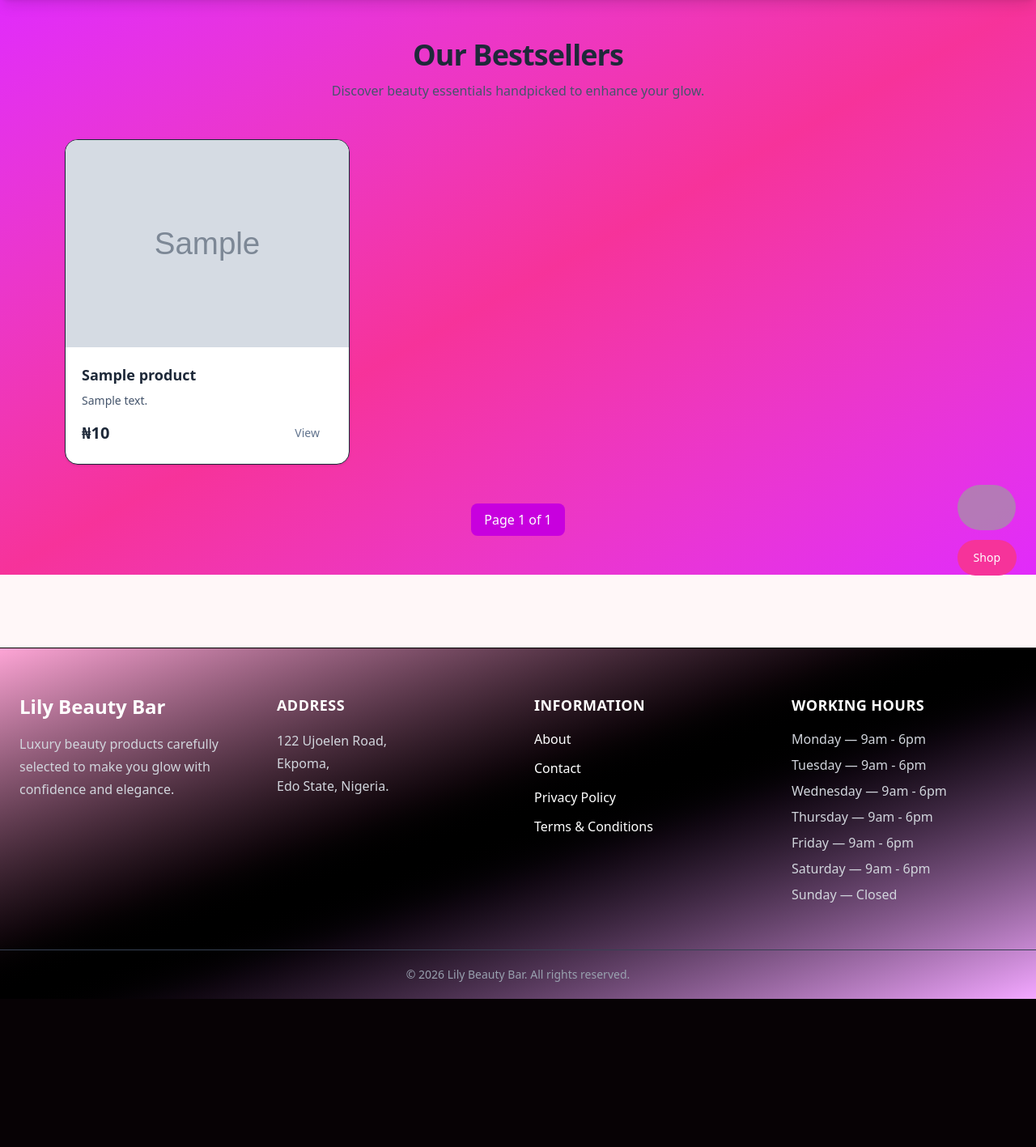
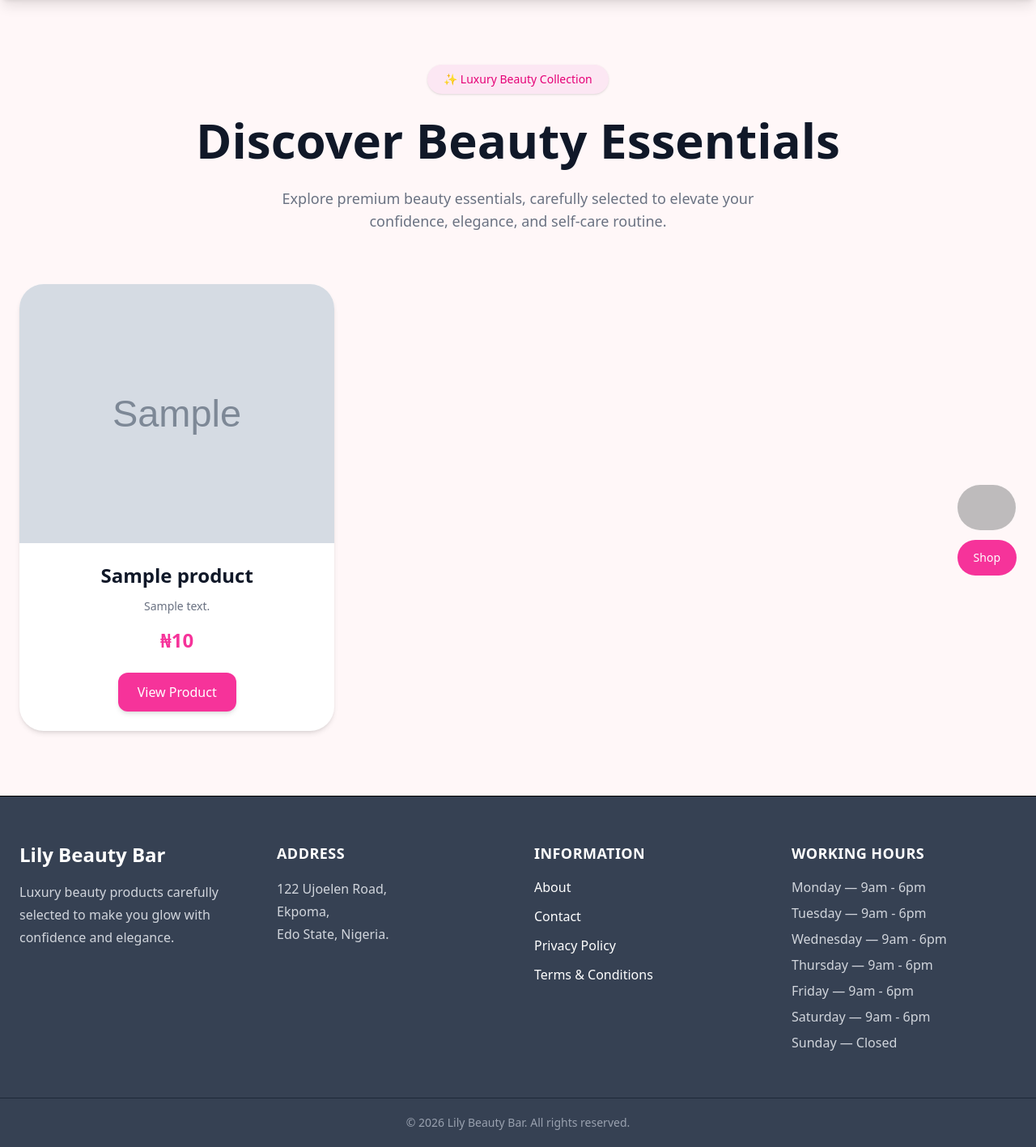
Before and after one commit to blessing267/lilybeautybar, a Django app: template shop/templates/shop/products.html in a window 1280 px wide. Shown: the part 65-1482 px from the top of the page at 81% size. Before the commit the page ends 1299 px from the top, so only its background shows below. Run offline with Django 3.2, Linux system fonts and the light colour scheme; the template is opened without the code that fills it: most values are stand-ins (such as "Sample title", 1, 10 or a date in 2020); grey boxes marked "Sample" are stand-in pictures; parts of the project's set-up code (start-up, migrations or seed data) failed here and were passed over; some libraries are stand-ins or nearby versions; grey boxes are pictures that could not be loaded.

Commit message:
'update'

```diff
--- a/shop/templates/shop/base.html
+++ b/shop/templates/shop/base.html
@@ -98,7 +98,7 @@
   </main>
 
   <!-- Footer -->
-<footer class="border-t-1 border-black bg-gradient-to-br from-pink-300 via-black to-fuchsia-300 text-white">
+<footer class="border-t-1 border-black bg-gray-700 text-white">
 
 
   <!-- Top Footer Section -->
@@ -181,7 +181,7 @@
   </div>
 
   <!-- Bottom Footer -->
-  <div class="border-t border-gray-700">
+  <div class="border-t border-gray-800">
     <div class="max-w-7xl mx-auto px-6 py-5 text-center text-sm text-gray-400">
       © {% now "Y" %} Lily Beauty Bar. All rights reserved.
     </div>
--- a/shop/templates/shop/home.html
+++ b/shop/templates/shop/home.html
@@ -253,7 +253,7 @@
             Join our newsletter for exclusive offers, beauty tips and updates.
         </p>
 
-        <form class="mt-8 flex flex-col sm:flex-row gap-4 justify-center">
+        <form class="mt-8 flex flex-col gap-4 items-center">
 
             <input
                 type="email"
--- a/shop/templates/shop/products.html
+++ b/shop/templates/shop/products.html
@@ -2,85 +2,172 @@
 {% block title %}Shop • Lily Beauty Bar{% endblock %}
 
 {% block content %}
-<section class="py-12 bg-gradient-to-br from-fuchsia-500 via-pink-500 to-fuchsia-500">
 
-  <div class="max-w-6xl mx-auto px-4">
-  <!-- Page heading -->
-  <div class="text-center mb-12">
-    <h1 class="text-4xl font-bold tracking-tight">Our Bestsellers</h1>
-    <p class="mt-3 text-slate-600">Discover beauty essentials handpicked to enhance your glow.</p>
+<!-- PRODUCTS HERO -->
+<section class="bg-[#fff7f8] py-20">
+
+    <div class="max-w-7xl mx-auto px-6">
+
+        <!-- Heading -->
+        <div class="text-center mb-16">
+
+            <span class="inline-flex items-center px-5 py-2 rounded-full bg-pink-100 text-pink-600 text-sm font-medium mb-5 shadow-sm">
+                ✨ Luxury Beauty Collection
+            </span>
+
+            <h1 class="text-5xl md:text-6xl font-bold text-gray-900 leading-tight">
+                Discover Beauty Essentials
+            </h1>
+
+            <p class="mt-5 text-gray-500 max-w-2xl mx-auto text-lg">
+                Explore premium beauty essentials, carefully selected
+                to elevate your confidence, elegance, and self-care routine.
+            </p>
+
         </div>
 
         <!-- Product Grid -->
         <div class="grid gap-8 sm:grid-cols-2 lg:grid-cols-3">
+
             {% for product in products %}
-      <div class="group rounded-2xl border bg-white shadow hover:shadow-lg transition overflow-hidden">
+
+            <div class="group bg-white rounded-[30px] overflow-hidden shadow-md hover:shadow-2xl transition duration-500 hover:-translate-y-2">
+
                 <!-- Product Image -->
                 <a href="{% url 'product_detail' product.pk %}">
+
                     {% if product.image %}
-            <img src="{{ product.image.url }}" alt="{{ product.name }}"
-                 class="w-full h-64 object-cover group-hover:scale-105 transition-transform" />
+                    <div class="overflow-hidden">
+
+                        <img
+                            src="{{ product.image.url }}"
+                            alt="{{ product.name }}"
+                            class="w-full h-80 object-cover group-hover:scale-110 transition duration-700"
+                        >
+
+                    </div>
+
                     {% else %}
-            <div class="w-full h-64 bg-slate-100 flex items-center justify-center">
-              <span class="text-slate-400">No Image</span>
+
+                    <div class="w-full h-80 bg-pink-50 flex items-center justify-center text-gray-400 text-lg">
+                        No Image Available
                     </div>
+
                     {% endif %}
+
                 </a>
 
-        <!-- Product Info -->
-        <div class="p-5">
-          <h2 class="font-semibold text-lg group-hover:text-[var(--brand)] transition">
-            <a href="{% url 'product_detail' product.pk %}">{{ product.name }}</a>
+                <!-- Product Details -->
+                <div class="p-6 text-center">
+
+                    <h2 class="text-2xl font-semibold text-gray-900 group-hover:text-pink-500 transition duration-300">
+
+                        <a href="{% url 'product_detail' product.pk %}">
+                            {{ product.name }}
+                        </a>
+
                     </h2>
-          <p class="mt-2 text-sm text-slate-600 line-clamp-2">{{ product.description }}</p>
-          <div class="mt-3 flex items-center justify-between">
-            <span class="text-xl font-bold">₦{{ product.price }}</span>
-            <a href="{% url 'product_detail' product.pk %}"
-               class="px-4 py-2 rounded-lg bg-[var(--brand)] text-slate-500 text-sm hover:opacity-90">
-               View
+
+                    <p class="mt-3 text-gray-500 text-sm line-clamp-2">
+                        {{ product.description }}
+                    </p>
+
+                    <!-- Price -->
+                    <div class="mt-4">
+                        <span class="text-2xl font-bold text-pink-500">
+                            ₦{{ product.price }}
+                        </span>
+                    </div>
+
+                    <!-- Button -->
+                    <a
+                        href="{% url 'product_detail' product.pk %}"
+                        class="mt-6 inline-block px-6 py-3 bg-pink-500 hover:bg-pink-600 text-white rounded-xl shadow-md transition duration-300 hover:scale-105"
+                    >
+                        View Product
                     </a>
+
                 </div>
+
             </div>
+
+            {% empty %}
+
+            <div class="col-span-full text-center py-20">
+
+                <div class="bg-white rounded-3xl shadow-md p-10 max-w-lg mx-auto">
+
+                    <h3 class="text-2xl font-semibold text-gray-800">
+                        No Products Available Yet
+                    </h3>
+
+                    <p class="text-gray-500 mt-3">
+                        We’re currently updating our collection.
+                        Please check back soon 💕
+                    </p>
+
                 </div>
-    {% empty %}
-      <p class="text-center text-slate-500 col-span-full">No products available yet.</p>
+
+            </div>
+
             {% endfor %}
+
         </div>
 
         <!-- Pagination -->
-<div class="mt-12 flex justify-center items-center gap-2 flex-wrap">
+        {% if products.paginator.num_pages > 1 %}
+
+        <div class="mt-16 flex justify-center items-center gap-3 flex-wrap">
 
             {% if products.has_previous %}
-    <a href="?page=1"
-       class="px-4 py-2 rounded-lg border bg-white hover:bg-slate-100">
+
+            <a
+                href="?page=1"
+                class="px-5 py-3 rounded-xl bg-white shadow hover:shadow-md transition duration-300"
+            >
                 First
             </a>
 
-    <a href="?page={{ products.previous_page_number }}"
-       class="px-4 py-2 rounded-lg border bg-white hover:bg-slate-100">
-       Previous
+            <a
+                href="?page={{ products.previous_page_number }}"
+                class="px-5 py-3 rounded-xl bg-white shadow hover:shadow-md transition duration-300"
+            >
+                ← Previous
             </a>
+
             {% endif %}
 
             <!-- Current Page -->
-  <span class="px-4 py-2 rounded-lg bg-fuchsia-600 text-white">
-    Page {{ products.number }} of {{ products.paginator.num_pages }}
+            <span class="px-6 py-3 rounded-xl bg-pink-500 text-white shadow-lg">
+                Page {{ products.number }}
+                of
+                {{ products.paginator.num_pages }}
             </span>
 
             {% if products.has_next %}
-    <a href="?page={{ products.next_page_number }}"
-       class="px-4 py-2 rounded-lg border bg-white hover:bg-slate-100">
-       Next
+
+            <a
+                href="?page={{ products.next_page_number }}"
+                class="px-5 py-3 rounded-xl bg-white shadow hover:shadow-md transition duration-300"
+            >
+                Next →
             </a>
 
-    <a href="?page={{ products.paginator.num_pages }}"
-       class="px-4 py-2 rounded-lg border bg-white hover:bg-slate-100">
+            <a
+                href="?page={{ products.paginator.num_pages }}"
+                class="px-5 py-3 rounded-xl bg-white shadow hover:shadow-md transition duration-300"
+            >
                 Last
             </a>
+
             {% endif %}
 
         </div>
 
+        {% endif %}
+
     </div>
+
 </section>
+
 {% endblock %}
--- a/theme/static/css/dist/styles.css
+++ b/theme/static/css/dist/styles.css
@@ -24,9 +24,8 @@
     --color-purple-600: oklch(55.8% 0.288 302.321);
     --color-purple-700: oklch(49.6% 0.265 301.924);
     --color-fuchsia-300: oklch(83.3% 0.145 321.434);
-    --color-fuchsia-500: oklch(66.7% 0.295 322.15);
-    --color-fuchsia-600: oklch(59.1% 0.293 322.896);
     --color-pink-50: oklch(97.1% 0.014 343.198);
+    --color-pink-100: oklch(94.8% 0.028 342.258);
     --color-pink-200: oklch(89.9% 0.061 343.231);
     --color-pink-300: oklch(82.3% 0.12 346.018);
     --color-pink-400: oklch(71.8% 0.202 349.761);
@@ -34,8 +33,6 @@
     --color-pink-600: oklch(59.2% 0.249 0.584);
     --color-rose-100: oklch(94.1% 0.03 12.58);
     --color-slate-50: oklch(98.4% 0.003 247.858);
-    --color-slate-100: oklch(96.8% 0.007 247.896);
-    --color-slate-400: oklch(70.4% 0.04 256.788);
     --color-slate-500: oklch(55.4% 0.046 257.417);
     --color-slate-600: oklch(44.6% 0.043 257.281);
     --color-gray-50: oklch(98.5% 0.002 247.839);
@@ -75,12 +72,13 @@
     --text-4xl--line-height: calc(2.5 / 2.25);
     --text-5xl: 3rem;
     --text-5xl--line-height: 1;
+    --text-6xl: 3.75rem;
+    --text-6xl--line-height: 1;
     --text-7xl: 4.5rem;
     --text-7xl--line-height: 1;
     --font-weight-medium: 500;
     --font-weight-semibold: 600;
     --font-weight-bold: 700;
-    --tracking-tight: -0.025em;
     --tracking-normal: 0em;
     --tracking-wide: 0.025em;
     --leading-tight: 1.25;
@@ -1392,6 +1366,9 @@
   }
   .mb-12 {
     margin-bottom: calc(var(--spacing) * 12);
+  }
+  .mb-16 {
+    margin-bottom: calc(var(--spacing) * 16);
   }
   @layer daisyui.l1.l2.l3 {
     .status {
@@ -1712,8 +1683,8 @@
   .border-black {
     border-color: var(--color-black);
   }
-  .border-gray-700 {
-    border-color: var(--color-gray-700);
+  .border-gray-800 {
+    border-color: var(--color-gray-800);
   }
   .border-pink-300 {
     border-color: var(--color-pink-300);
@@ -1747,9 +1718,6 @@
   .bg-blue-500 {
     background-color: var(--color-blue-500);
   }
-  .bg-fuchsia-600 {
-    background-color: var(--color-fuchsia-600);
-  }
   .bg-gray-50 {
     background-color: var(--color-gray-50);
   }
@@ -1759,6 +1727,9 @@
   .bg-gray-200 {
     background-color: var(--color-gray-200);
   }
+  .bg-gray-700 {
+    background-color: var(--color-gray-700);
+  }
   .bg-gray-900 {
     background-color: var(--color-gray-900);
   }
@@ -1770,6 +1741,9 @@
   }
   .bg-pink-50 {
     background-color: var(--color-pink-50);
+  }
+  .bg-pink-100 {
+    background-color: var(--color-pink-100);
   }
   .bg-pink-500 {
     background-color: var(--color-pink-500);
@@ -1830,23 +1801,10 @@
   .from-black\/80 {
     --tw-gradient-stops: var(--tw-gradient-via-stops, var(--tw-gradient-position), var(--tw-gradient-from) var(--tw-gradient-from-position), var(--tw-gradient-to) var(--tw-gradient-to-position));
   }
-  .from-fuchsia-500 {
-    --tw-gradient-from: var(--color-fuchsia-500);
-    --tw-gradient-stops: var(--tw-gradient-via-stops, var(--tw-gradient-position), var(--tw-gradient-from) var(--tw-gradient-from-position), var(--tw-gradient-to) var(--tw-gradient-to-position));
-  }
   .from-pink-200 {
     --tw-gradient-from: var(--color-pink-200);
     --tw-gradient-stops: var(--tw-gradient-via-stops, var(--tw-gradient-position), var(--tw-gradient-from) var(--tw-gradient-from-position), var(--tw-gradient-to) var(--tw-gradient-to-position));
   }
-  .from-pink-300 {
-    --tw-gradient-from: var(--color-pink-300);
-    --tw-gradient-stops: var(--tw-gradient-via-stops, var(--tw-gradient-position), var(--tw-gradient-from) var(--tw-gradient-from-position), var(--tw-gradient-to) var(--tw-gradient-to-position));
-  }
-  .via-black {
-    --tw-gradient-via: var(--color-black);
-    --tw-gradient-via-stops: var(--tw-gradient-position), var(--tw-gradient-from) var(--tw-gradient-from-position), var(--tw-gradient-via) var(--tw-gradient-via-position), var(--tw-gradient-to) var(--tw-gradient-to-position);
-    --tw-gradient-stops: var(--tw-gradient-via-stops);
-  }
   .via-black\/50 {
     --tw-gradient-via: color-mix(in srgb, #000 50%, transparent);
   }
@@ -1856,11 +1814,6 @@
     }
   }
   .via-black\/50 {
-    --tw-gradient-via-stops: var(--tw-gradient-position), var(--tw-gradient-from) var(--tw-gradient-from-position), var(--tw-gradient-via) var(--tw-gradient-via-position), var(--tw-gradient-to) var(--tw-gradient-to-position);
-    --tw-gradient-stops: var(--tw-gradient-via-stops);
-  }
-  .via-pink-500 {
-    --tw-gradient-via: var(--color-pink-500);
     --tw-gradient-via-stops: var(--tw-gradient-position), var(--tw-gradient-from) var(--tw-gradient-from-position), var(--tw-gradient-via) var(--tw-gradient-via-position), var(--tw-gradient-to) var(--tw-gradient-to-position);
     --tw-gradient-stops: var(--tw-gradient-via-stops);
   }
@@ -1884,10 +1837,6 @@
     --tw-gradient-to: var(--color-fuchsia-300);
     --tw-gradient-stops: var(--tw-gradient-via-stops, var(--tw-gradient-position), var(--tw-gradient-from) var(--tw-gradient-from-position), var(--tw-gradient-to) var(--tw-gradient-to-position));
   }
-  .to-fuchsia-500 {
-    --tw-gradient-to: var(--color-fuchsia-500);
-    --tw-gradient-stops: var(--tw-gradient-via-stops, var(--tw-gradient-position), var(--tw-gradient-from) var(--tw-gradient-from-position), var(--tw-gradient-to) var(--tw-gradient-to-position));
-  }
   .object-cover {
     object-fit: cover;
   }
@@ -1900,15 +1849,15 @@
   .p-4 {
     padding: calc(var(--spacing) * 4);
   }
-  .p-5 {
-    padding: calc(var(--spacing) * 5);
-  }
   .p-6 {
     padding: calc(var(--spacing) * 6);
   }
   .p-8 {
     padding: calc(var(--spacing) * 8);
   }
+  .p-10 {
+    padding: calc(var(--spacing) * 10);
+  }
   .px-3 {
     padding-inline: calc(var(--spacing) * 3);
   }
@@ -1941,9 +1890,6 @@
   }
   .py-10 {
     padding-block: calc(var(--spacing) * 10);
-  }
-  .py-12 {
-    padding-block: calc(var(--spacing) * 12);
   }
   .py-14 {
     padding-block: calc(var(--spacing) * 14);
@@ -2025,10 +1971,6 @@
   .tracking-normal {
     --tw-tracking: var(--tracking-normal);
     letter-spacing: var(--tracking-normal);
-  }
-  .tracking-tight {
-    --tw-tracking: var(--tracking-tight);
-    letter-spacing: var(--tracking-tight);
   }
   .tracking-wide {
     --tw-tracking: var(--tracking-wide);
@@ -2083,6 +2025,9 @@
   .text-pink-500 {
     color: var(--color-pink-500);
   }
+  .text-pink-600 {
+    color: var(--color-pink-600);
+  }
   .text-purple-600 {
     color: var(--color-purple-600);
   }
@@ -2117,16 +2059,16 @@
     --tw-shadow: 0 1px 3px 0 var(--tw-shadow-color, rgb(0 0 0 / 0.1)), 0 1px 2px -1px var(--tw-shadow-color, rgb(0 0 0 / 0.1));
     box-shadow: var(--tw-inset-shadow), var(--tw-inset-ring-shadow), var(--tw-ring-offset-shadow), var(--tw-ring-shadow), var(--tw-shadow);
   }
-  .shadow-2xl {
-    --tw-shadow: 0 25px 50px -12px var(--tw-shadow-color, rgb(0 0 0 / 0.25));
-    box-shadow: var(--tw-inset-shadow), var(--tw-inset-ring-shadow), var(--tw-ring-offset-shadow), var(--tw-ring-shadow), var(--tw-shadow);
-  }
   .shadow-lg {
     --tw-shadow: 0 10px 15px -3px var(--tw-shadow-color, rgb(0 0 0 / 0.1)), 0 4px 6px -4px var(--tw-shadow-color, rgb(0 0 0 / 0.1));
     box-shadow: var(--tw-inset-shadow), var(--tw-inset-ring-shadow), var(--tw-ring-offset-shadow), var(--tw-ring-shadow), var(--tw-shadow);
   }
   .shadow-md {
     --tw-shadow: 0 4px 6px -1px var(--tw-shadow-color, rgb(0 0 0 / 0.1)), 0 2px 4px -2px var(--tw-shadow-color, rgb(0 0 0 / 0.1));
+    box-shadow: var(--tw-inset-shadow), var(--tw-inset-ring-shadow), var(--tw-ring-offset-shadow), var(--tw-ring-shadow), var(--tw-shadow);
+  }
+  .shadow-sm {
+    --tw-shadow: 0 1px 3px 0 var(--tw-shadow-color, rgb(0 0 0 / 0.1)), 0 1px 2px -1px var(--tw-shadow-color, rgb(0 0 0 / 0.1));
     box-shadow: var(--tw-inset-shadow), var(--tw-inset-ring-shadow), var(--tw-ring-offset-shadow), var(--tw-ring-shadow), var(--tw-shadow);
   }
   .shadow-xl {
@@ -2147,11 +2089,6 @@
     transition-timing-function: var(--tw-ease, var(--default-transition-timing-function));
     transition-duration: var(--tw-duration, var(--default-transition-duration));
   }
-  .transition-transform {
-    transition-property: transform, translate, scale, rotate;
-    transition-timing-function: var(--tw-ease, var(--default-transition-timing-function));
-    transition-duration: var(--tw-duration, var(--default-transition-duration));
-  }
   .duration-300 {
     --tw-duration: 300ms;
     transition-duration: 300ms;
@@ -2349,6 +2268,12 @@
   @media (width >= 48rem) {
     .md\:text-left {
       text-align: left;
+    }
+  }
+  @media (width >= 48rem) {
+    .md\:text-6xl {
+      font-size: var(--text-6xl);
+      line-height: var(--tw-leading, var(--text-6xl--line-height));
     }
   }
   @media (width >= 48rem) {
```
Also changed, not shown: other parts of theme/static/css/dist/styles.css (+13 -67 lines). Lines whose indentation alone changed are shown as unchanged.
